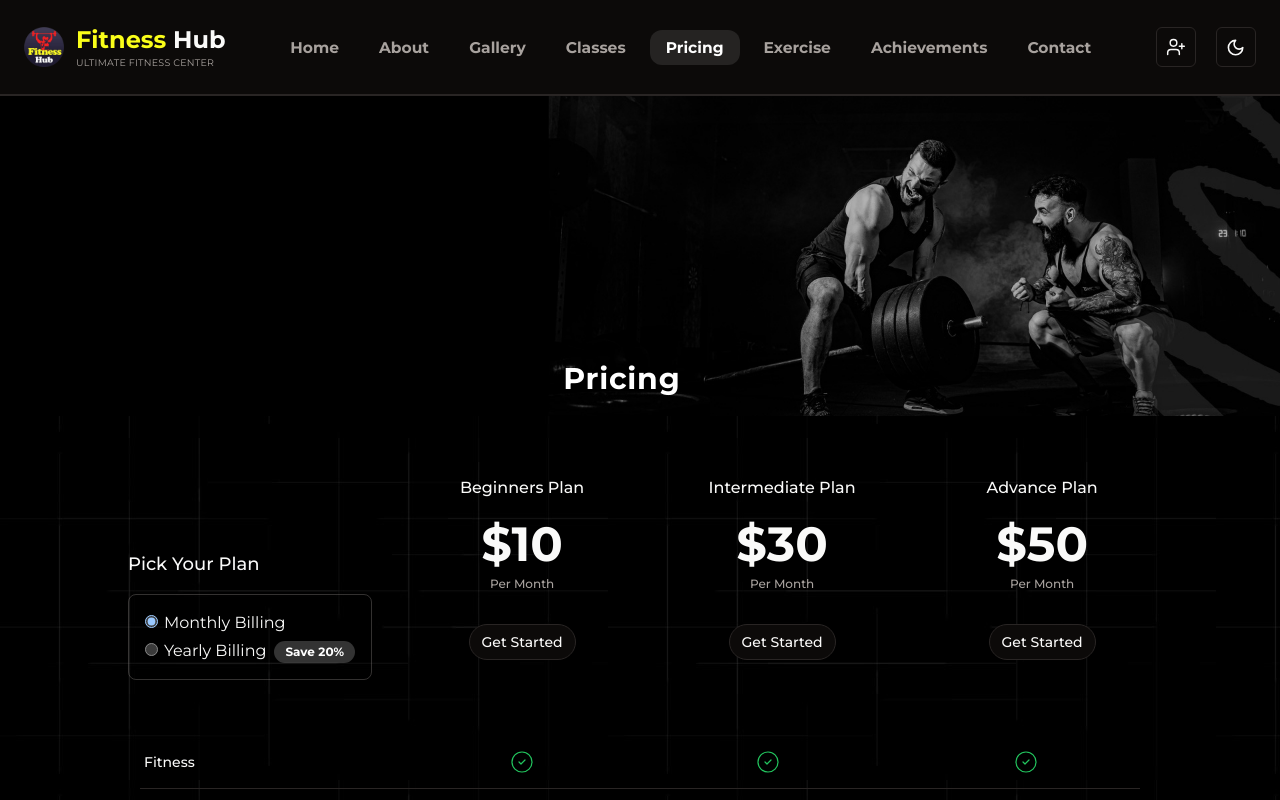
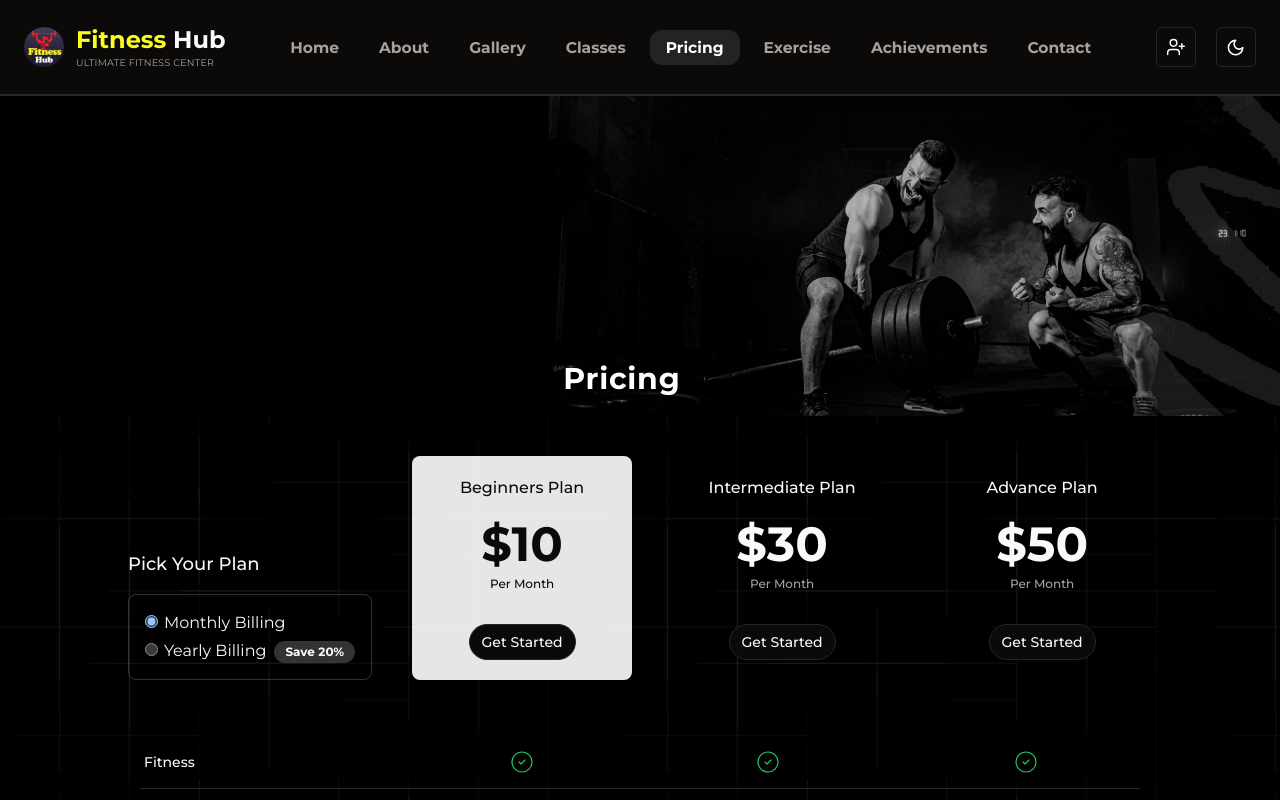
Before and after one commit to AbhayaShankar/Fitness-Hub., a Next.js app: page /pricing in a window 1280 px wide. Shown: the top 800 px of the page. Built offline with nearby package versions, Linux system fonts and the light colour scheme.

Commit message:
pricing page deisgn update

```diff
--- a/components/PricingCard.tsx
+++ b/components/PricingCard.tsx
@@ -5,6 +5,7 @@ interface PricingCardProps {
   MonthlyAmount?: number;
   YearlyAmount?: number;
   billingPeriod: string;
+  isDefault: boolean;
 }
 
 const PricingCard = ({
@@ -12,16 +13,33 @@ const PricingCard = ({
   MonthlyAmount,
   YearlyAmount,
   billingPeriod,
+  isDefault,
 }: PricingCardProps) => {
   return (
-    <div className=" min-w-[220px] rounded-lg p-5 text-center hover:bg-[#0c0a09] hover:dark:bg-white/90 transition-all duration-100 ease-in group hover:scale-[1.05]">
-      <h2 className="text-base font-medium mb-5 group-hover:text-white dark:group-hover:text-[#0c0a09]">
+    <div
+      className={`min-w-[220px] rounded-lg p-5 text-center hover:bg-[#0c0a09] hover:dark:bg-white/90 transition-all duration-100 ease-in group hover:scale-[1.05] ${
+        isDefault && "bg-[#0c0a09] dark:bg-white/90"
+      }`}
+    >
+      <h2
+        className={`text-base font-medium mb-5 group-hover:text-white dark:group-hover:text-[#0c0a09] ${
+          isDefault && "text-white dark:text-[#0c0a09]"
+        }`}
+      >
         {planType}
       </h2>
-      <h1 className="text-5xl font-bold mb-2 group-hover:text-white dark:group-hover:text-[#0c0a09]">
+      <h1
+        className={`text-5xl font-bold mb-2 group-hover:text-white dark:group-hover:text-[#0c0a09] ${
+          isDefault && "text-white dark:text-[#0c0a09]"
+        }`}
+      >
         ${billingPeriod === "yearly" ? YearlyAmount : MonthlyAmount}
       </h1>
-      <p className="text-xs font-medium text-muted-foreground mb-8 group-hover:text-white dark:group-hover:text-[#0c0a09]">
+      <p
+        className={`text-xs font-medium text-muted-foreground mb-8 group-hover:text-white dark:group-hover:text-[#0c0a09]  ${
+          isDefault && "text-white dark:text-[#0c0a09]"
+        }`}
+      >
         Per Month
       </p>
       <Button variant={"outline"} size={"sm"} className="rounded-full">
--- a/components/PricingComp.tsx
+++ b/components/PricingComp.tsx
@@ -68,16 +68,19 @@ const PricingComp = () => {
             billingPeriod="monthly"
             planType="Beginners Plan"
             MonthlyAmount={10}
+            isDefault={true}
           />
           <PricingCard
             billingPeriod="monthly"
             planType="Intermediate Plan"
             MonthlyAmount={30}
+            isDefault={false}
           />
           <PricingCard
             billingPeriod="monthly"
             planType="Advance Plan"
             MonthlyAmount={50}
+            isDefault={false}
           />
         </>
       ) : (
@@ -86,16 +89,19 @@ const PricingComp = () => {
             billingPeriod="yearly"
             planType="Beginners Plan"
             YearlyAmount={100}
+            isDefault={false}
           />
           <PricingCard
             billingPeriod="yearly"
             planType="Intermediate Plan"
             YearlyAmount={288}
+            isDefault={true}
           />
           <PricingCard
             billingPeriod="yearly"
             planType="Advance Plan"
             YearlyAmount={480}
+            isDefault={false}
           />
         </>
       )}
```
Also changed, not shown: 1 other file (tests, documents, lock files or other folders).
